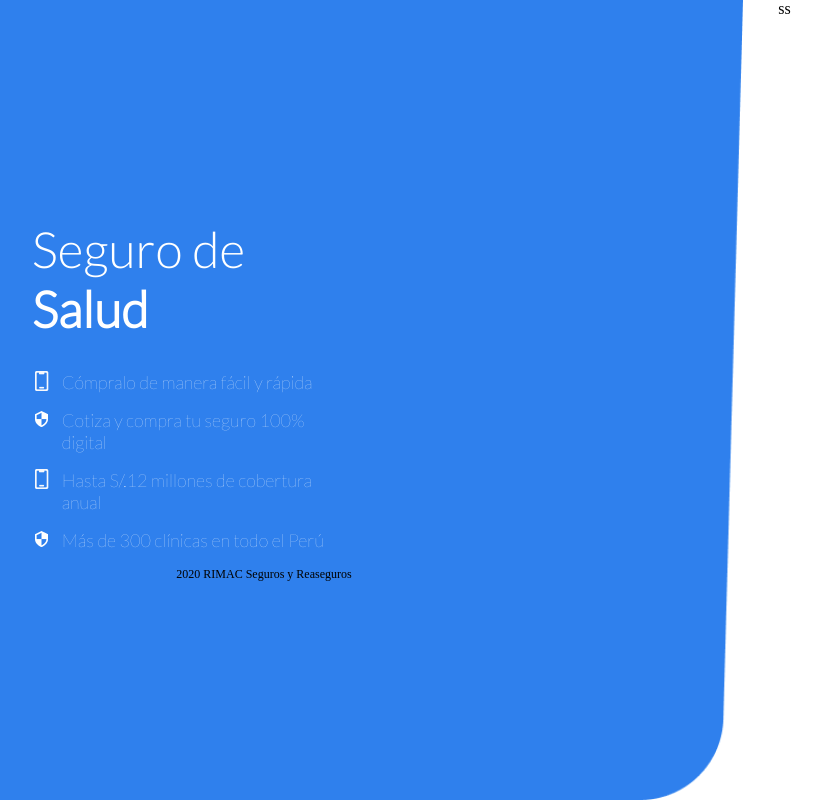
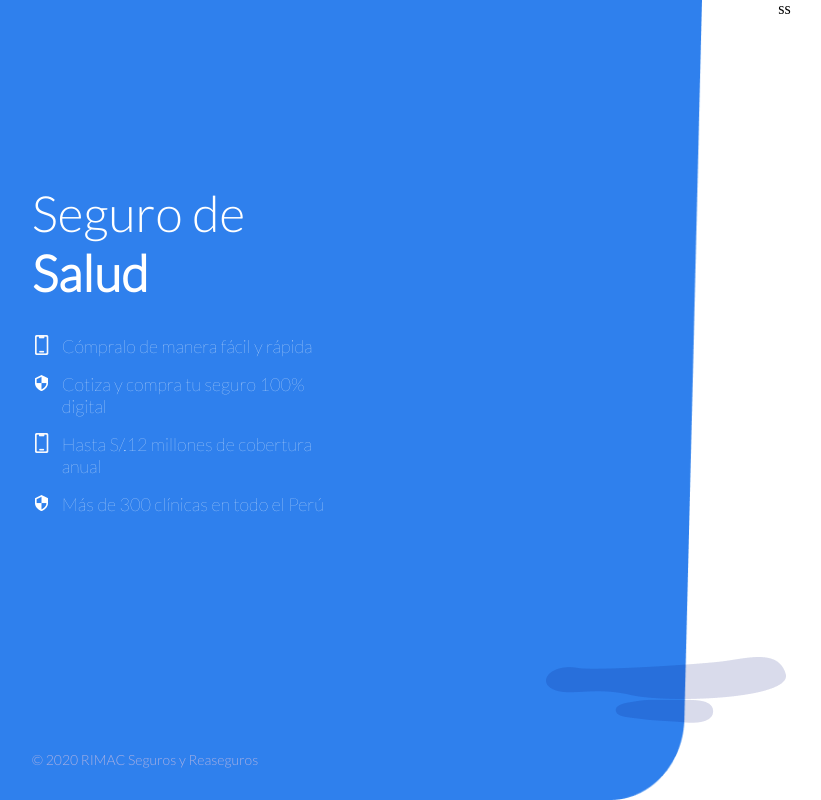
Before and after one commit to MrCycler/insurance_app, a Next.js app: page / in a window 1280 px wide. Shown: the whole page, without its empty margins (75-896 px from the left). Built offline with nearby package versions, Linux system fonts and the light colour scheme.

Commit message:
add: two kind of layouts

```diff
--- a/components/Header.tsx
+++ b/components/Header.tsx
@@ -10,9 +10,10 @@ const Item = (props) => {
   );
 };
 
-export const Header = () => {
+export const Header = (props) => {
   return (
     <div className="header">
+    <div className="header__container">
       <p className="header__title">
         Seguro de <br />
         <b>Salud</b>
@@ -20,8 +21,8 @@ export const Header = () => {
       <Item src_icon="/images/gl_mobile-20x20.png">Cómpralo de manera fácil y rápida</Item>
       <Item src_icon="/images/gl_shield-20x20.png">Cotiza y compra tu seguro 100% digital</Item>
       <Item src_icon="/images/gl_mobile-20x20.png">Hasta S/.12 millones de cobertura anual</Item>
-      <Item src_icon="/images/gl_shield-20x20.png">Más de 300 clínicas en todo el Perú</Item>
-      <p className="header__copyrigth">2020 RIMAC Seguros y Reaseguros</p>
+      <Item src_icon="/images/gl_shield-20x20.png">Más de 300 clínicas en todo el Perú</Item></div>
+      <div className="header__copyrigth">© 2020 RIMAC Seguros y Reaseguros</div>
     </div>
   );
 };
--- a/components/layout/Layout.tsx
+++ b/components/layout/Layout.tsx
@@ -7,10 +7,15 @@ import "../../styles/app.scss";
 import { Header } from "../Header.tsx";
 
 export const Layout = (props) => {
+
+  let header = (props.header_layout)?<Header/>:"";
   return (
-    <div className="layout">
-      <Header />
-      <img src="/images/Base.png" className="header__termination"/>
+    <div className={props.header_layout?"layout__principal":"layout__secondary"}>
+      {header}
+      <div className="header_termination">
+      <img src="/images/Base.png" className="header_termination__base"/>
+      <img src="/images/Illustration-1.png" className="header_termination__watermark"/>
+      </div>
       {props.children}
     </div>
   );
--- a/pages/index.js
+++ b/pages/index.js
@@ -3,6 +3,6 @@ import {Header} from '../components/Header.tsx'
 
 export default function Home() {
   return (
-    <Layout><div>ss</div></Layout>
+    <Layout header_layout={true}><div>ss</div></Layout>
   )
 }
--- a/styles/layout/_header.scss
+++ b/styles/layout/_header.scss
@@ -1,13 +1,15 @@
 // Google Fonts
-@import url('https://fonts.googleapis.com/css2?family=Lato:wght@100;300&display=swap');
+@import url("https://fonts.googleapis.com/css2?family=Lato:wght@100;300&display=swap");
 
 //aplication color
-$app-skyblue :#2f80ed;
-$app-white : #ffffff;
+$app-skyblue: #2f80ed;
+$app-white: #ffffff;
+$copyright-gray: #a8afe3;
 //aplication fonts
 $title-font-size: 50px;
 $item-font-size: 18px;
-$app-font-family:'Lato', sans-serif;
+$copyright-font-size: 14px;
+$app-font-family: "Lato", sans-serif;
 
 .header {
   background-color: $app-skyblue;
@@ -15,36 +17,56 @@ $app-font-family:'Lato', sans-serif;
   padding-left: 25%;
   display: flex;
   flex-direction: column;
-  justify-content: center;
+  justify-content: space-around;
+  &__container {
+    height: 80vh;
+    display: flex;
+    flex-direction: column;
+    justify-content: center;
+  }
   &__title {
     font-size: $title-font-size;
     font-family: $app-font-family;
-    color:$app-white;
+    color: $app-white;
     margin-bottom: 10%;
   }
   &__item {
     font-size: $item-font-size;
     font-weight: 100;
     font-family: $app-font-family;
-    color:$app-white;
+    color: $app-white;
     margin-bottom: 5%;
     display: flex;
   }
   &__icon {
     height: 20px;
     width: 20px;
-    margin-right:10px;
+    margin-right: 10px;
   }
   &__copyrigth {
-    font-size: 12px;
-    align-self: flex-end;
-    margin-bottom: 0;
-  }
-  &__watermark {
-    height: 10px;
-    width: 10px;
-  }
-  &__termination{
-      height: 100vh;
+    font-size: $copyright-font-size;
+    height: 12px;
+    margin-top: 0px;
+    font-family: $app-font-family;
+    color: $copyright-gray;
   }
 }
+
+.header_termination {
+  height: 100vh;
+  width: 40%;
+  &__watermark {
+    bottom: 0;
+    z-index: 2;
+    margin-left: 150px;
+    margin-bottom: 50px;
+    position: absolute;
+  }
+  &__base {
+    height: 100vh;
+    width: 350px;
+    position: absolute;
+    top: 0;
+    z-index: -1;
+  }
+}
--- a/styles/layout/_layout.scss
+++ b/styles/layout/_layout.scss
@@ -1,4 +1,10 @@
-.layout{
+.layout {
+  &__principal {
     display: grid;
     grid-template-columns: repeat(3, 1fr);
+  }
+  &__secondary {
+    display: grid;
+    grid-template-columns: repeat(2, 1fr);
+  }
 }
```
Also changed, not shown: pages/step1.js (added, +7 -0 lines), components/Button.tsx (added).
